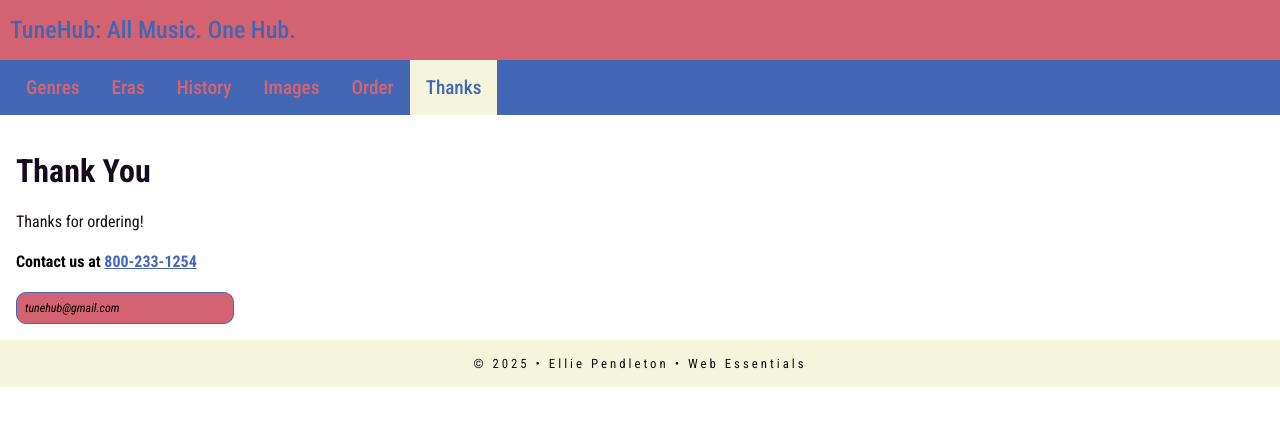
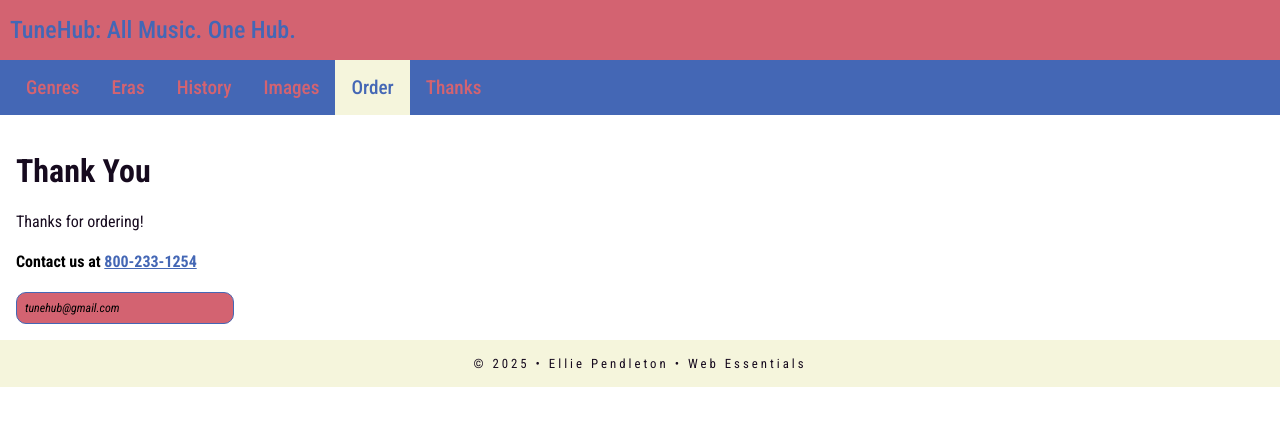
Before and after one commit to ElliePendleton05/dwdd1600, a plain HTML site: page 06form/thanks.html in a window 1280 px wide. Drawn offline with Linux system fonts and the light colour scheme.

Commit message:
Add files via upload

```diff
--- a/06form/thanks.html
+++ b/06form/thanks.html
@@ -9,6 +9,7 @@
     <link rel="preconnect" href="https://fonts.gstatic.com" crossorigin>
     <link href="https://fonts.googleapis.com/css2?family=Jost:ital,wght@0,100..900;1,100..900&family=Roboto+Condensed:ital,wght@0,100..900;1,100..900&display=swap" rel="stylesheet">
     <link rel="stylesheet" href="intro.css">
+    <meta charset="UTF-8">
     <title>TuneHub: All Music. One Hub.</title>
     <meta http-equiv="refresh" content="5; URL=index.html">
 </head>
@@ -26,8 +27,8 @@
             <li><a href="eras.html">Eras</a></li>
             <li><a href="history.html">History</a></li>
             <li><a href="images.html">Images</a></li>
-            <li><a href="order.html">Order</a></li>
-            <li class="active"><a href="thanks.html">Thanks</a></li>
+            <li class="active"><a href="order.html">Order</a></li>
+            <li><a href="thanks.html">Thanks</a></li>
         </ul>
 
       </nav>
```
Also changed, not shown: 06form/eras.html (+0 -1 lines), 06form/history.html (+0 -1 lines), 06form/images.html (+0 -1 lines), 06form/index.html (+0 -1 lines).
